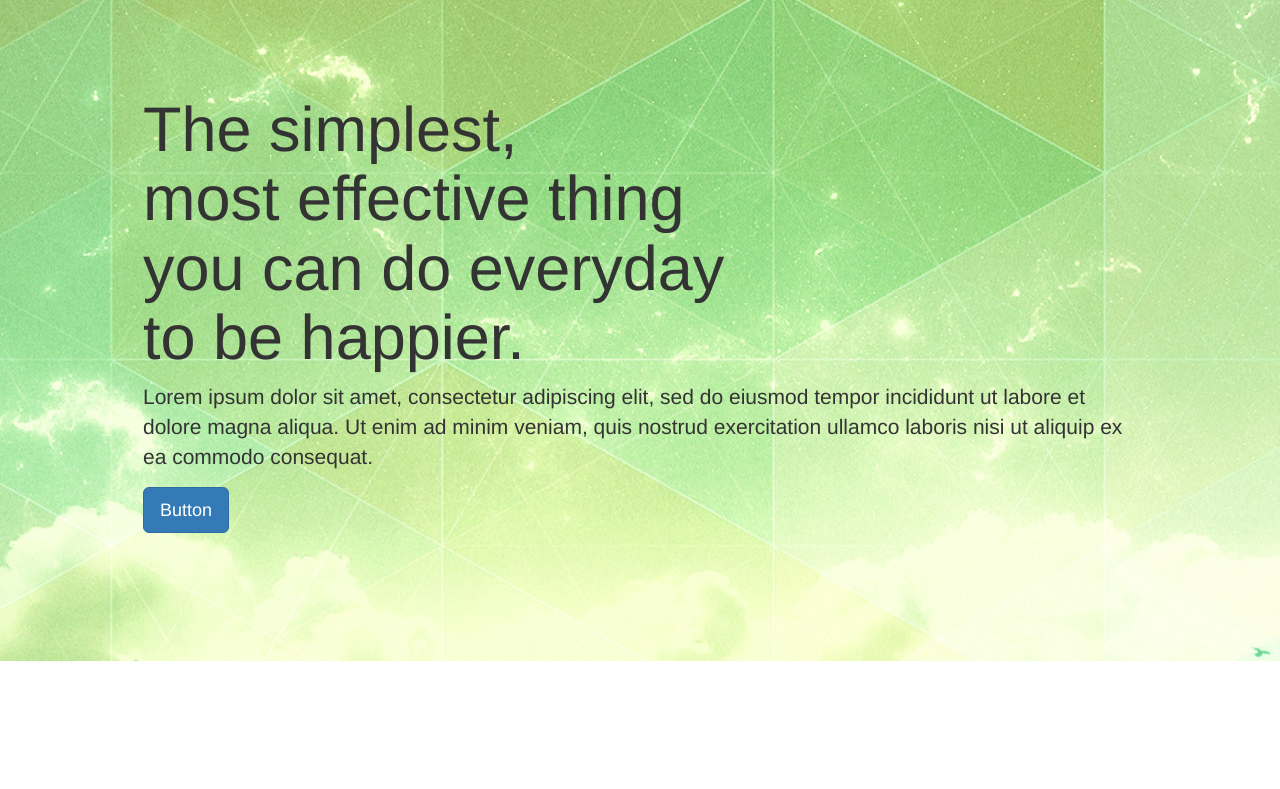
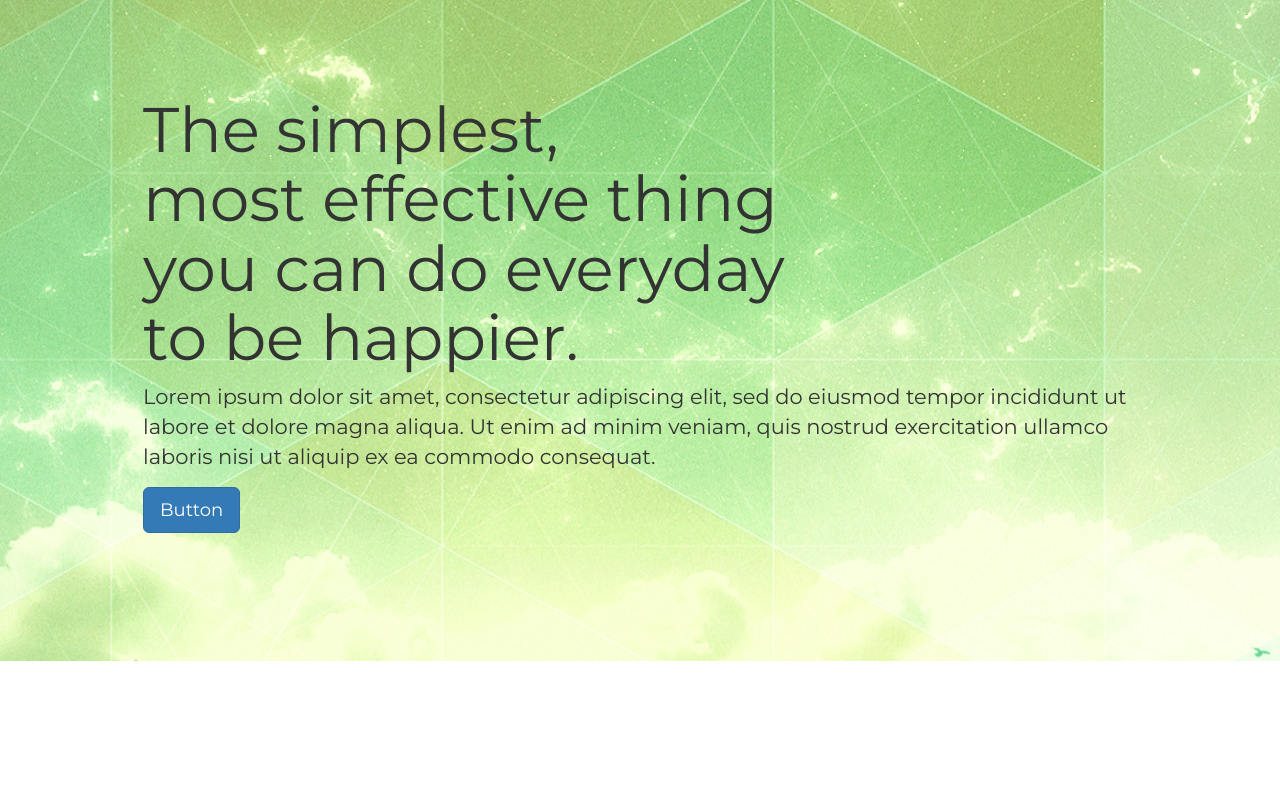
Before and after one commit to decolorette/boticelli, a plain HTML site: page layout.html in a window 1280 px wide. Shown: the part 53-842 px from the top of the page. Drawn offline with Linux system fonts and the light colour scheme; files whose address does not match are found by name.

Commit message:
google fonts

```diff
--- a/css/style.css
+++ b/css/style.css
@@ -1,5 +1,6 @@
 body {
 	font-size: 160%;
+	font-family: 'Montserrat', sans-serif;
 }
 
 .jumbo-stage {
@@ -16,3 +17,6 @@ footer {
 	height: 60px;
 	background-color: #eee;
 }
+img.about {
+
+}
--- a/layout.html
+++ b/layout.html
@@ -6,6 +6,7 @@
 	<meta name="viewport" content="width=device-width, initial-scale=1">
 	<title>Boticelli Template</title>
 	<link rel="stylesheet" href="css/bootstrap.min.css">
+	<link href='http://fonts.googleapis.com/css?family=Montserrat' rel='stylesheet' type='text/css'>
 	<link rel="stylesheet" type="text/css" href="css/style.css">
 </head>
 <body>
```
Also changed, not shown: 1 other file.
